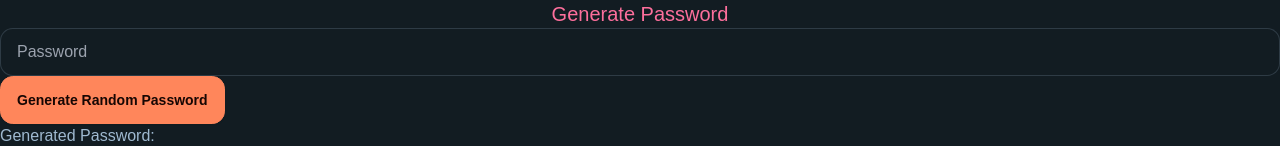
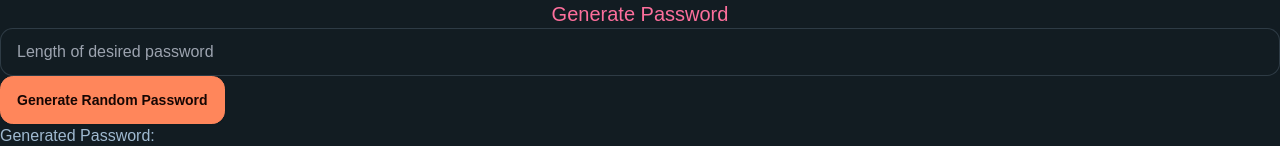
Before and after one commit to MadlyJado/alvarindus-passwordman, a Next.js app: page /generatepass in a window 1280 px wide. Shown: the top 146 px of the page. Built offline with nearby package versions, Linux system fonts and the light colour scheme.

Commit message:
Fixed placeholder being named Password instead of length of password for generaterandompass

```diff
--- a/app/Components/GenerateRandomPass/GenerateRandomPass.tsx
+++ b/app/Components/GenerateRandomPass/GenerateRandomPass.tsx
@@ -17,7 +17,7 @@ function GenerateRandomPass() {
   return (
     <><form onSubmit={handleSubmit(generateRandomPass)}>
           <label className="input input-bordered flex items-center gap-2">
-              <input className="grow" placeholder="Password" {...register("length")} />
+              <input className="grow" placeholder="Length of desired password" {...register("length")} />
           </label>
           <button className="btn btn-primary" type="submit">Generate Random Password</button>
       </form>
```
